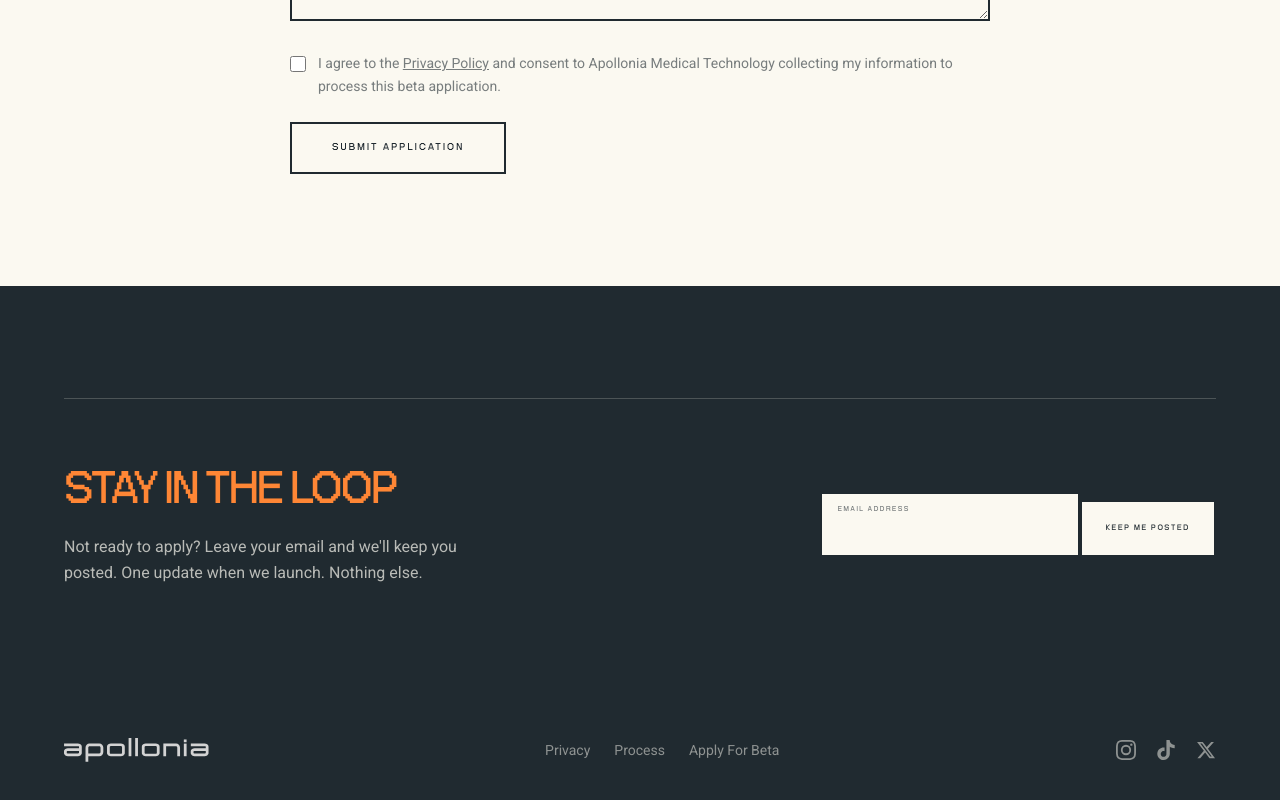
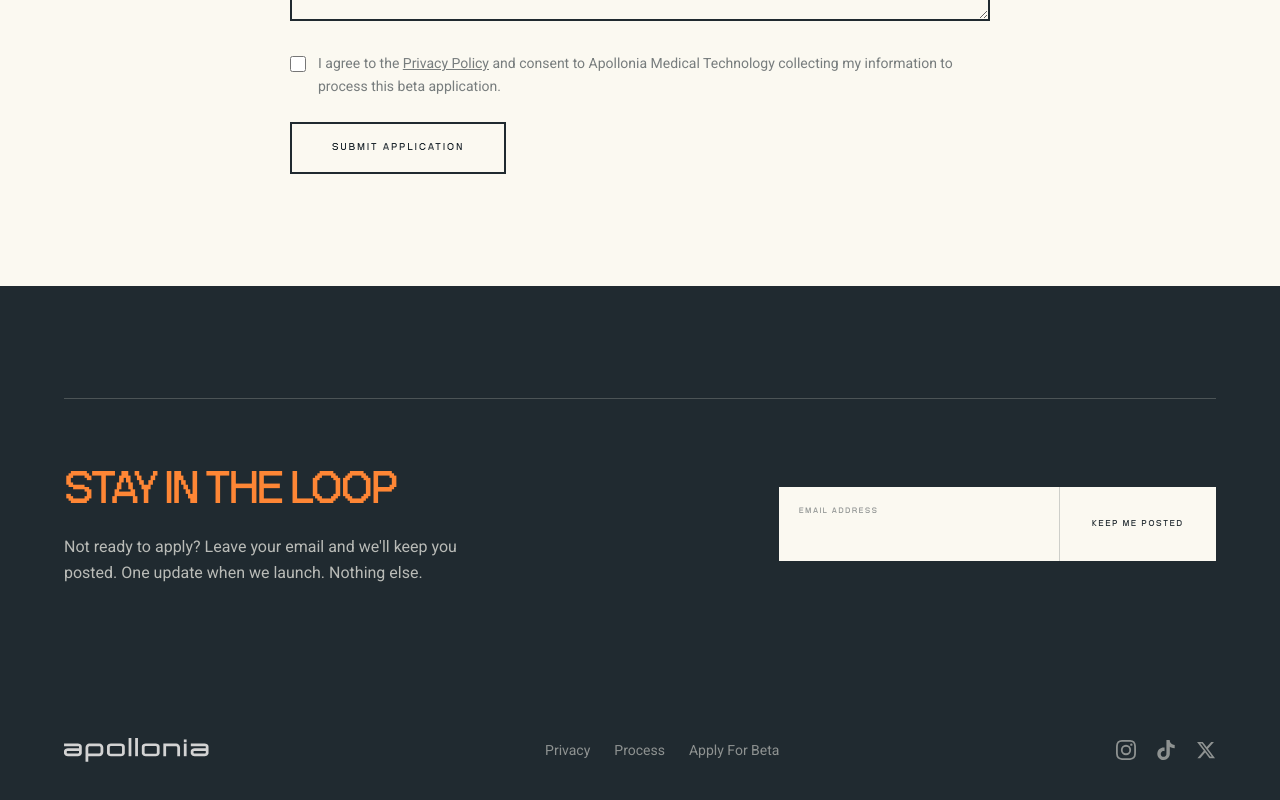
Before and after one commit to senotekeriakes-ui/apollonia-landing, a Next.js app: page / in a window 1280 px wide. Shown: the part 3658-4458 px from the top of the page. Built offline with nearby package versions, Linux system fonts and the light colour scheme.

Commit message:
Fix email capture form sizing at bottom of page
Co-Authored-By: Claude Opus 4.6 (1M context) <noreply@anthropic.com>

```diff
--- a/src/components/StayInTheLoop.tsx
+++ b/src/components/StayInTheLoop.tsx
@@ -50,22 +50,22 @@ export default function StayInTheLoop() {
                 You're on the list. We'll be in touch.
               </p>
             ) : (
-              <form onSubmit={handleSubmit} className="flex items-end gap-0">
-                <div className="bg-cream border-2 border-ink px-4 pt-2 pb-3">
-                  <label className="block font-heading text-[10px] tracking-[0.15em] text-ink/60">
+              <form onSubmit={handleSubmit} className="flex items-stretch">
+                <div className="bg-cream px-5 py-4 min-w-[280px]">
+                  <label className="block font-heading text-[11px] tracking-[0.15em] text-ink/50">
                     EMAIL ADDRESS
                   </label>
                   <input
                     type="email"
                     name="email"
                     required
-                    className="mt-1 w-48 bg-transparent font-body text-sm text-ink outline-none sm:w-56"
+                    className="mt-1 w-full bg-transparent font-body text-sm text-ink outline-none"
                   />
                 </div>
                 <button
                   type="submit"
                   disabled={status === "loading"}
-                  className="border-2 border-ink bg-cream px-6 py-[18px] font-heading text-[11px] tracking-[0.15em] text-ink transition-colors hover:bg-ink hover:text-cream disabled:opacity-50"
+                  className="border-l border-ink/20 bg-cream px-8 font-heading text-[12px] tracking-[0.15em] text-ink transition-colors hover:bg-ink hover:text-cream disabled:opacity-50 whitespace-nowrap"
                 >
                   KEEP ME POSTED
                 </button>
```
